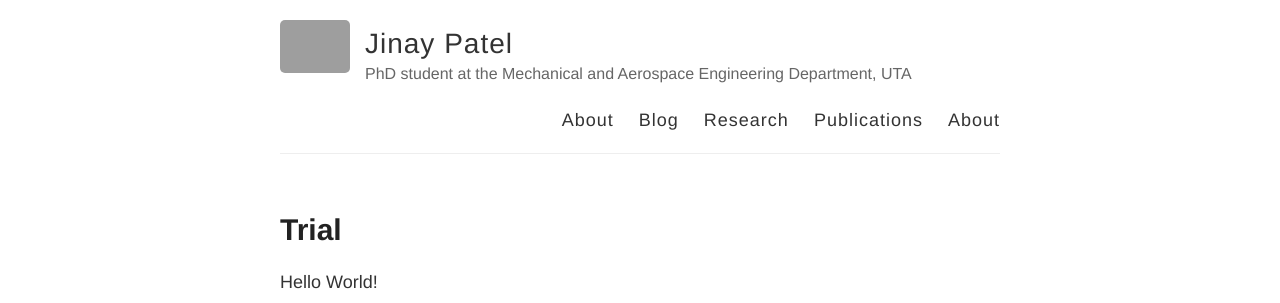
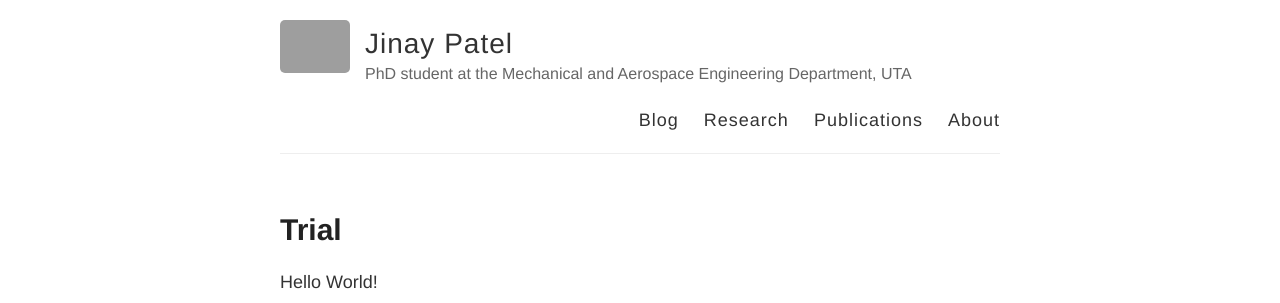
Before and after one commit to jinaynitinpatel/jinaynitinpatel.github.io, a Jekyll site: the page built from index.html, in a window 1280 px wide. Shown: the top 303 px of the page. Built offline with Jekyll 4.4.1, drawn with Linux system fonts in a browser that asks for light colours; grey boxes are pictures that could not be loaded.

```diff
--- a/_layouts/default.html
+++ b/_layouts/default.html
@@ -27,8 +27,7 @@
           </div>
 
           <nav>
-            <a href="{{ site.baseurl }}">About</a>
-            <a href="{{ site.baseurl }}/blog">Blog</a>
+            <a href="{{ site.baseurl }}">Blog</a>
             <a href="{{ site.baseurl }}/research">Research</a>
             <a href="{{ site.baseurl }}/publications">Publications</a>
             <a href="{{ site.baseurl }}/about">About</a>
```
Also changed, not shown: publications.md (+2 -2 lines).
